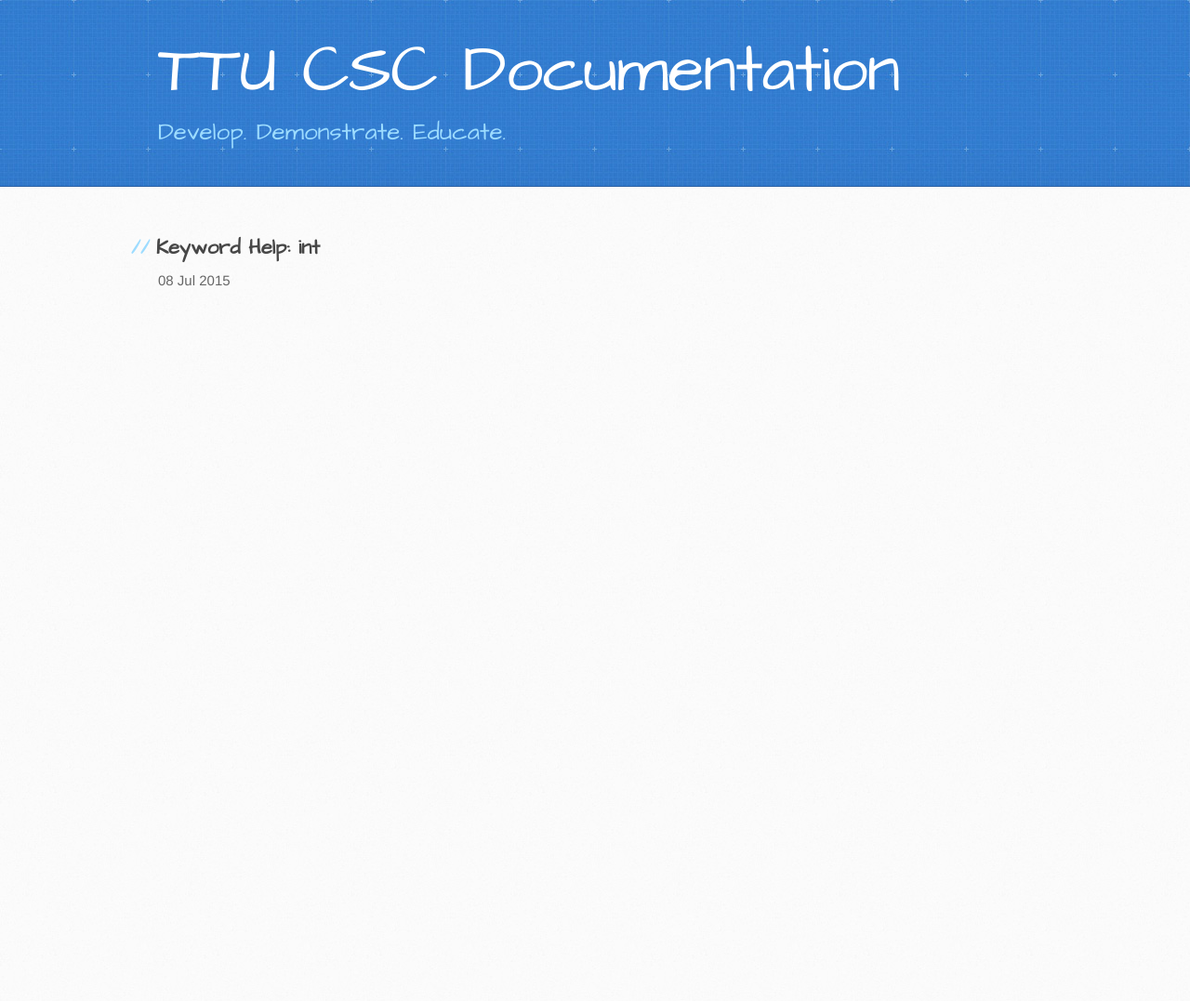
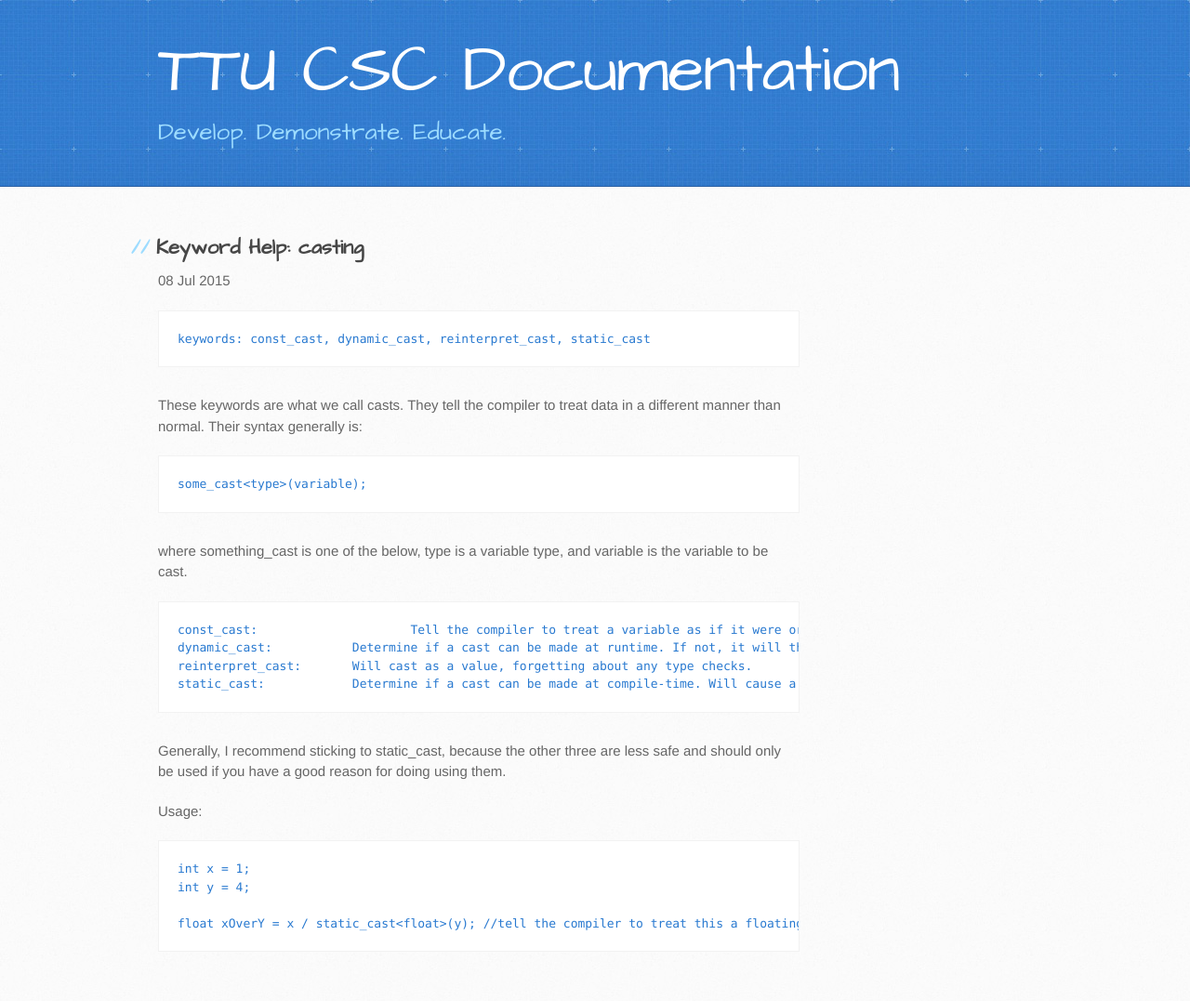
Before and after one commit to TTU-CSC/ttu-csc.github.com, a Jekyll site: the page built from _posts/2015-07-08-casting.markdown, in a window 1280 px wide. Shown: the whole page at 93% size. Built offline with Jekyll 4.4.1, drawn with Linux system fonts in a browser that asks for light colours; before the commit the page ends 900 px from its top, so only the background shows below that.

Commit message:
Update 2015-07-08-casting.markdown

```diff
--- a/_posts/2015-07-08-casting.markdown
+++ b/_posts/2015-07-08-casting.markdown
@@ -1,6 +1,29 @@
 ---
 layout: post
-title:  "Keyword Help: int"
+title:  "Keyword Help: casting"
 date:   2015-07-08 15:37:30
 categories: docs
 ---
+
+    keywords: const_cast, dynamic_cast, reinterpret_cast, static_cast
+
+These keywords are what we call casts. They tell the compiler to treat data in a different manner than normal.
+Their syntax generally is:
+
+	some_cast<type>(variable);
+
+where something_cast is one of the below, type is a variable type, and variable is the variable to be cast.
+
+	const_cast:			Tell the compiler to treat a variable as if it were or were not constant.
+	dynamic_cast:		Determine if a cast can be made at runtime. If not, it will throw a bad_cast exception.
+	reinterpret_cast:	Will cast as a value, forgetting about any type checks.
+	static_cast:		Determine if a cast can be made at compile-time. Will cause a compiler error if it cannot be made.
+
+Generally, I recommend sticking to static_cast, because the other three are less safe and should only be used if you have a good reason for doing using them.
+
+Usage:
+
+    int x = 1;
+    int y = 4;
+
+    float xOverY = x / static_cast<float>(y); //tell the compiler to treat this a floating-point division
```
